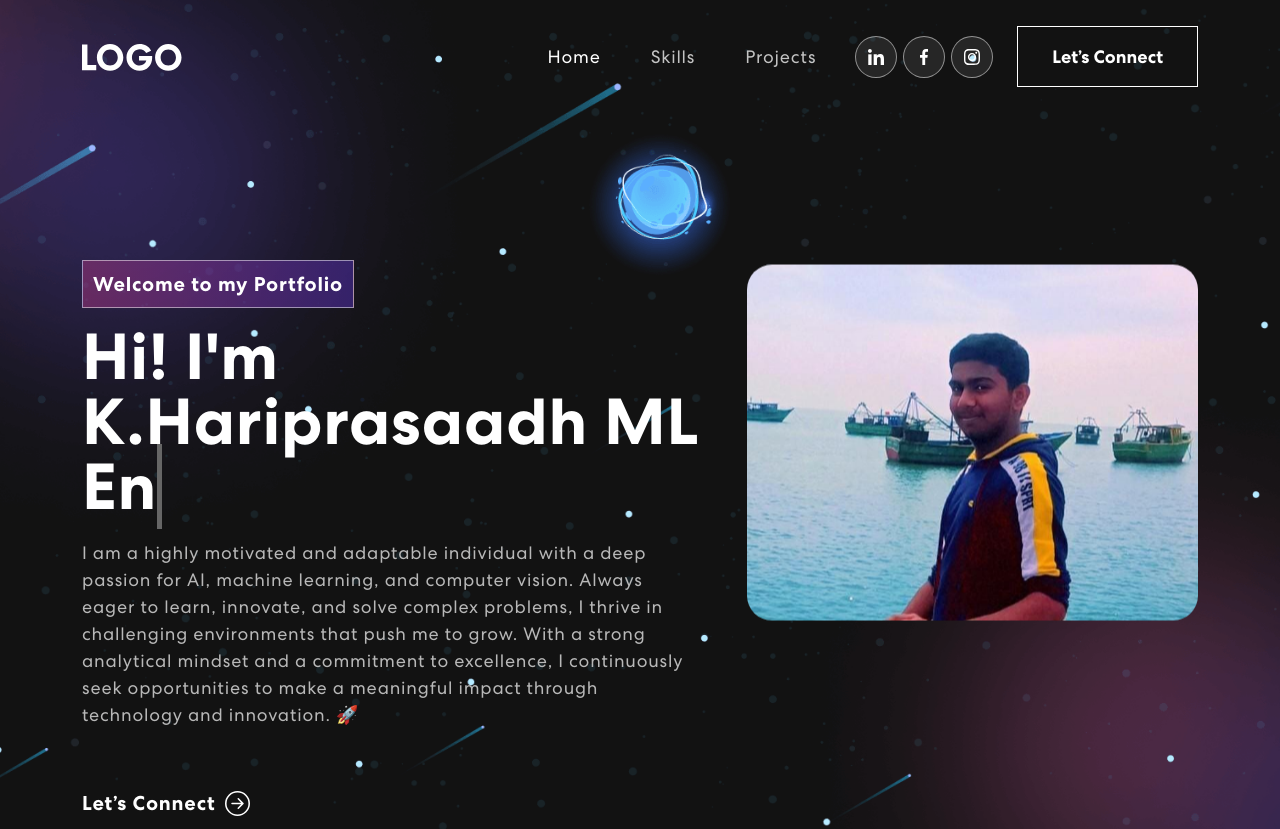
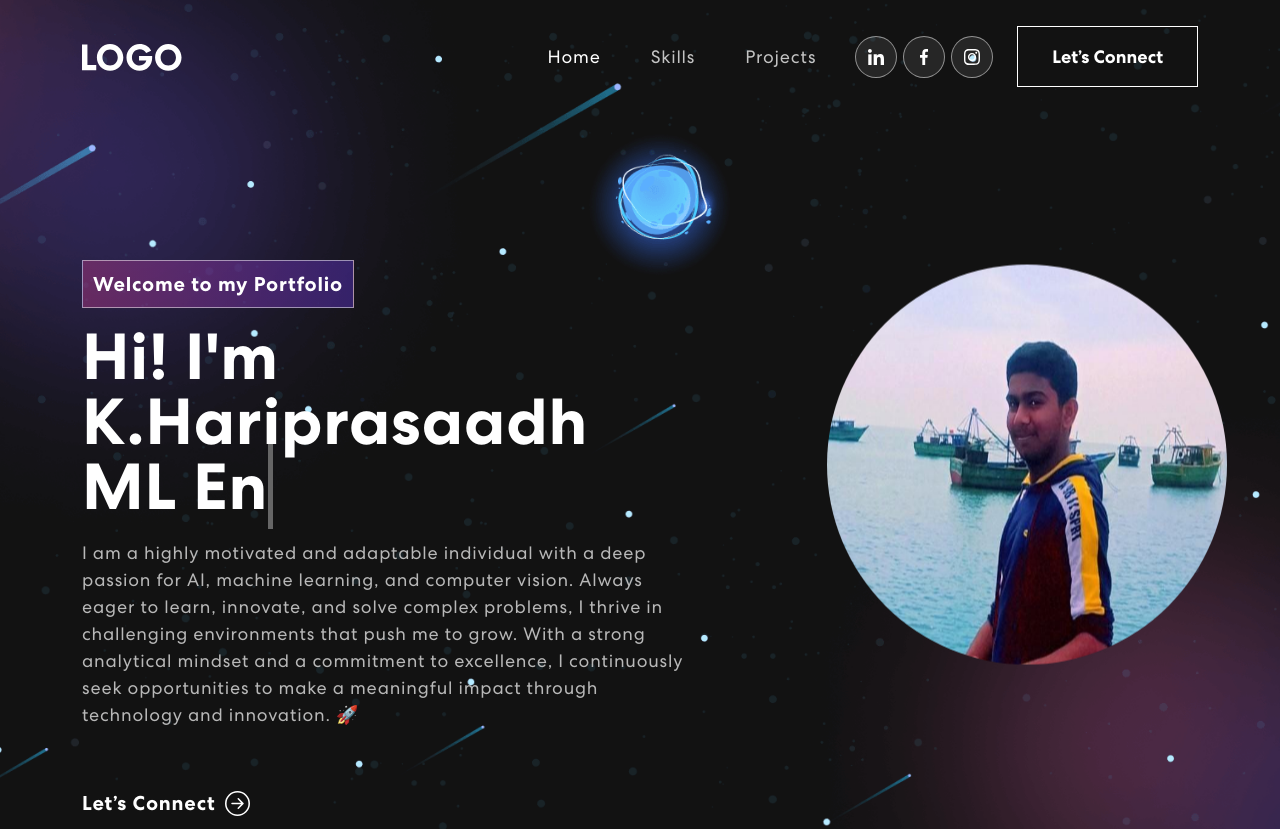
Before and after one commit to prashhviji/hp, a React (Create React App) app: page / in a window 1280 px wide. Shown: the top 829 px of the page. Built offline with nearby package versions, Linux system fonts and the light colour scheme.

Commit message:
image alter

```diff
--- a/package.json
+++ b/package.json
@@ -20,7 +20,7 @@
     "react-on-screen": "^2.1.1",
     "react-parallax-tilt": "^1.7.274",
     "react-responsive-carousel": "^3.2.23",
-    "react-router-dom": "^6.3.0",
+    "react-router-dom": "^6.29.0",
     "react-router-hash-link": "^2.4.3",
     "react-scripts": "5.0.1",
     "react-tilt": "^1.0.2",
--- a/src/App.css
+++ b/src/App.css
@@ -284,7 +284,10 @@
 }
 .banner img {
   animation: updown 3s linear infinite;
-  border-radius: 25px;
+  border-radius: 50%;
+  margin-left: 5rem;
+  height: 25rem;
+  width: 25rem;
 }
 @keyframes updown {
     0% {
@@ -299,6 +302,10 @@
 }
 .txt-rotate > .wrap {
   border-right: 0.08em solid #666;
+  transition: 5s ease;
+}
+.txt-rotate{
+  transition: 2s ease;
 }
 
 /************ Skills Css ************/
--- a/src/cards/EducationCard.js
+++ b/src/cards/EducationCard.js
@@ -9,8 +9,9 @@
   gap: 12px;
 `;
 const Image = styled.img`
-  height: 50px;
-  border-radius: 10px;
+  height: 120px;
+  width:120px;
+  border-radius: 20px;
   margin-top: 4px;
 
   @media only screen and (max-width: 768px) {
--- a/src/cards/ExperienceCard.js
+++ b/src/cards/ExperienceCard.js
@@ -9,8 +9,9 @@
   gap: 12px;
 `;
 const Image = styled.img`
-  height: 50px;
-  border-radius: 10px;
+  height: 120px;
+  width:120px;
+  border-radius: 20px;
   margin-top: 4px;
 
   @media only screen and (max-width: 768px) {
--- a/src/components/Banner.js
+++ b/src/components/Banner.js
@@ -56,7 +56,7 @@
               {({ isVisible }) =>
               <div className={isVisible ? "animate__animated animate__fadeIn" : ""}>
                 <span className="tagline">Welcome to my Portfolio</span>
-                <h1>{`Hi! I'm K.Hariprasaadh`} <span className="txt-rotate" dataPeriod="1000" data-rotate='[ "Web Developer", "Web Designer", "UI/UX Designer" ]'><span className="wrap">{text}</span></span></h1>
+                <h1>{`Hi! I'm K.Hariprasaadh`} <span className="txt-rotate" dataPeriod="1000" data-rotate='[ "Web Developer", "Web Designer", "UI/UX Designer" ]'><br/><span className="wrap">{text}</span></span></h1>
                   <p>I am a highly motivated and adaptable individual with a deep passion for AI, machine learning, and computer vision. Always eager to learn, innovate, and solve complex problems, I thrive in challenging environments that push me to grow. With a strong analytical mindset and a commitment to excellence, I continuously seek opportunities to make a meaningful impact through technology and innovation. 🚀</p>
                   <button onClick={() => console.log('connect')}>Let’s Connect <ArrowRightCircle size={25} /></button>
               </div>}
```
Also changed, not shown: 1 other file (tests, documents, lock files or other folders).
